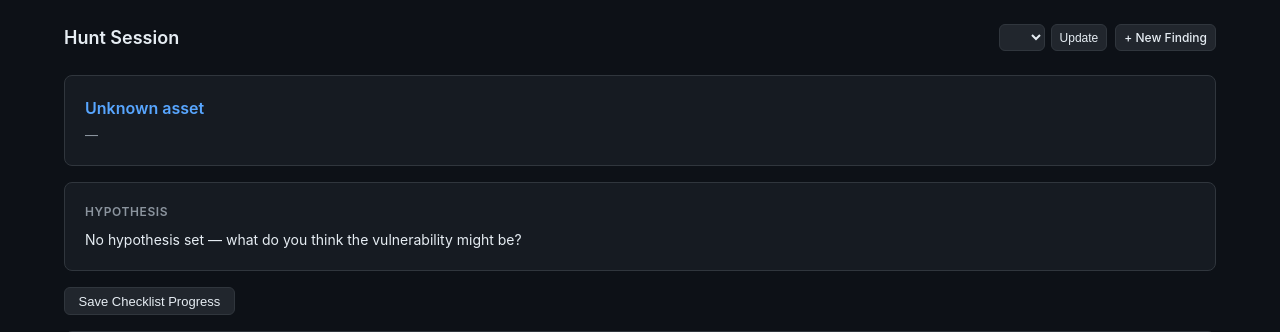
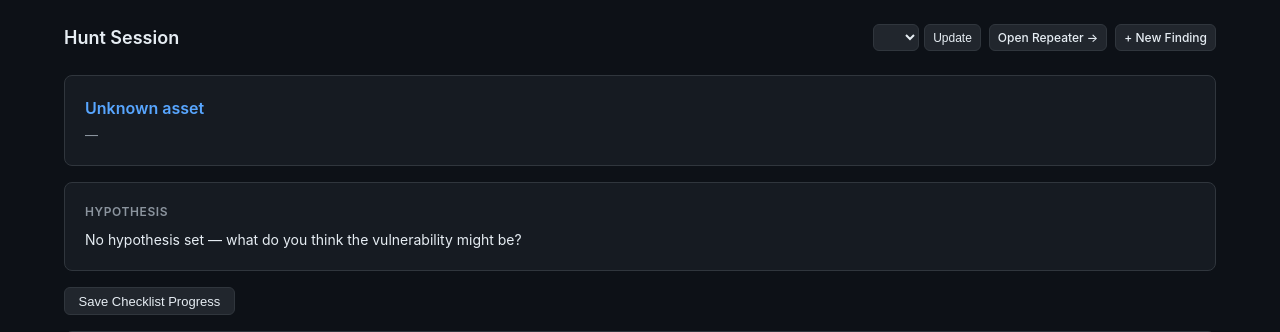
Before and after one commit to TessaAnselm/bug-bounty-platform, a FastAPI app: template src/api/templates/hunt/session.html in a window 1280 px wide. Shown: the part 48-380 px from the top of the page. Run offline with FastAPI, Linux system fonts and the light colour scheme; the template is opened without the code that fills it, so the values that code supplies are empty.

Commit message:
modify program to provide repeater exchange

```diff
--- a/src/api/main.py
+++ b/src/api/main.py
@@ -17,7 +17,7 @@ from src.api.auth import (
     SESSION_COOKIE,
     SESSION_MAX_AGE,
 )
-from src.api.routers import programs, assets, findings, alerts, notes, health, triage, hunt
+from src.api.routers import programs, assets, findings, alerts, notes, health, triage, hunt, repeater
 
 load_dotenv()
 
@@ -70,6 +70,7 @@ app.include_router(notes.router)
 app.include_router(health.router)
 app.include_router(triage.router)
 app.include_router(hunt.router)
+app.include_router(repeater.router)
 
 
 @app.middleware("http")
--- a/src/api/templates/hunt/session.html
+++ b/src/api/templates/hunt/session.html
@@ -14,6 +14,7 @@
       </select>
       <button type="submit" class="btn btn-sm">Update</button>
     </form>
+    <a href="/repeater?session={{ hunt.id }}" class="btn btn-sm">Open Repeater →</a>
     <a href="/findings" class="btn btn-sm">+ New Finding</a>
   </div>
 </div>
--- a/src/mcp/server.py
+++ b/src/mcp/server.py
@@ -10,6 +10,7 @@ from src.mcp.resources.alerts import get_unseen_alerts
 from src.mcp.resources.notes import list_notes_for_program, list_notes_for_asset
 from src.mcp.resources.recon_runs import get_latest_recon, get_recon_history
 from src.mcp.resources.scores import get_ranked_programs, get_program_score
+from src.mcp.resources.exchanges import list_exchanges_for_session
 from src.mcp.tools.search import search_assets, summarize_program
 
 server = Server("bug-bounty")
@@ -102,6 +103,11 @@ async def read_resource(uri: types.AnyUrl) -> str:
         status = uri_str.removeprefix("bounty://findings/status/")
         return list_findings_by_status(status)
 
+    # bounty://hunt/{session_id}/exchanges — Repeater request/response log (redacted)
+    if uri_str.startswith("bounty://hunt/") and uri_str.endswith("/exchanges"):
+        session_id = uri_str.removeprefix("bounty://hunt/").removesuffix("/exchanges")
+        return list_exchanges_for_session(session_id)
+
     return '{"error": "Unknown resource URI"}'
 
 
```
